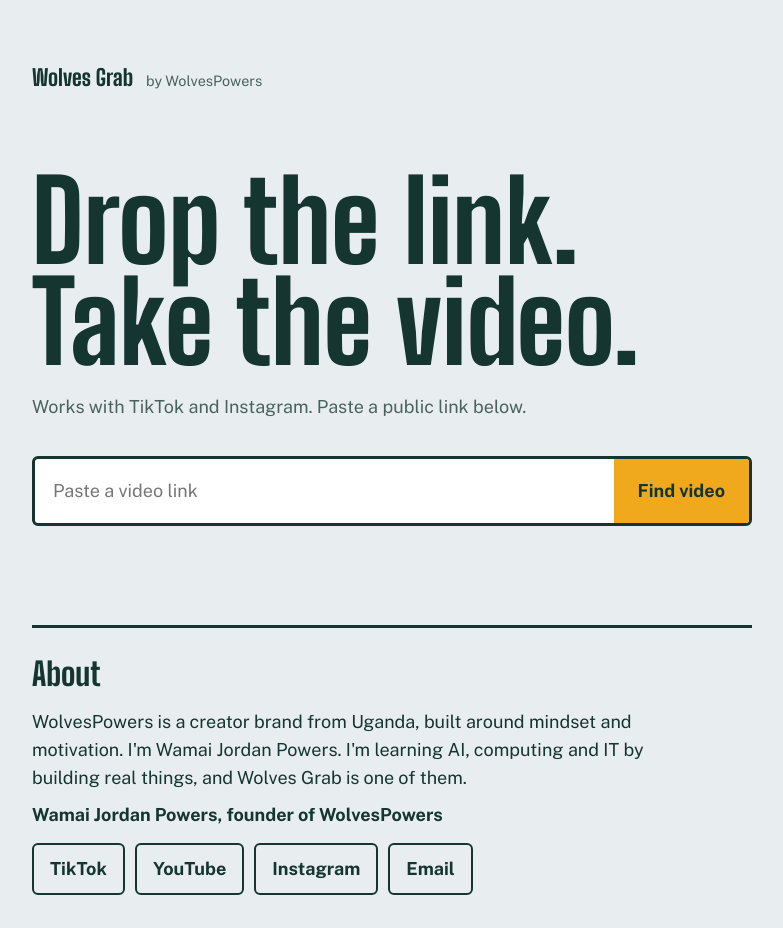
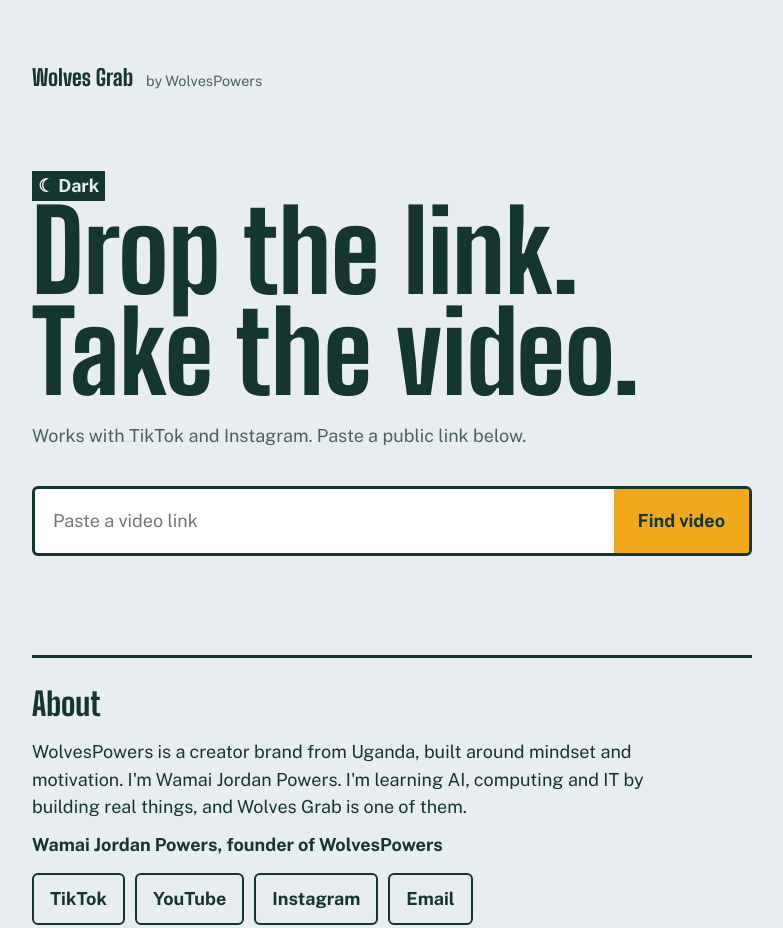
Before and after one commit to wolvespowers-arch/Wolves-Grab, a plain HTML site: page static/index.html in a window 1280 px wide. Shown: the top 928 px of the page, without its empty margins (248-1031 px from the left). Drawn offline with nearby package versions, Linux system fonts and the light colour scheme.

Commit message:
Add theme toggle button to the header
Added a theme button to the header section.

```diff
--- a/static/index.html
+++ b/static/index.html
@@ -14,7 +14,10 @@
 </head>
 <body>
 <main>
-  <div class="brand">Wolves Grab <span class="by">by WolvesPowers</span></div>
+    <div class="top">
+    <div class="brand">Wolves Grab <span class="by">by WolvesPowers</span></div>
+    <button id="theme" class="theme" aria-label="Change theme">☾ Dark</button>
+    </div>
   <h1>Drop the link.<br>Take the video.</h1>
   <p class="sub">Works with TikTok and Instagram. Paste a public link below.</p>
   <div class="box">
```
